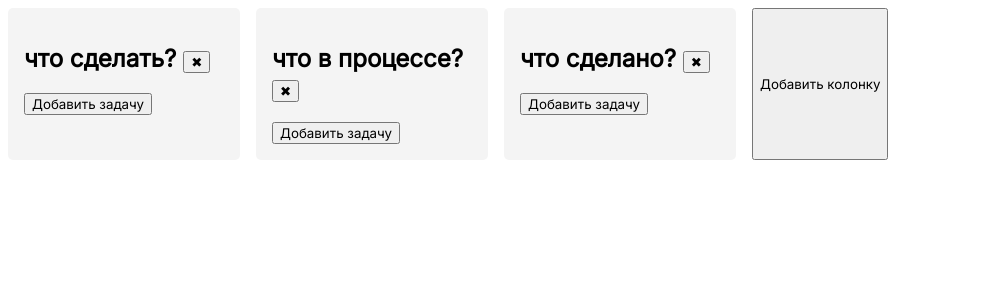
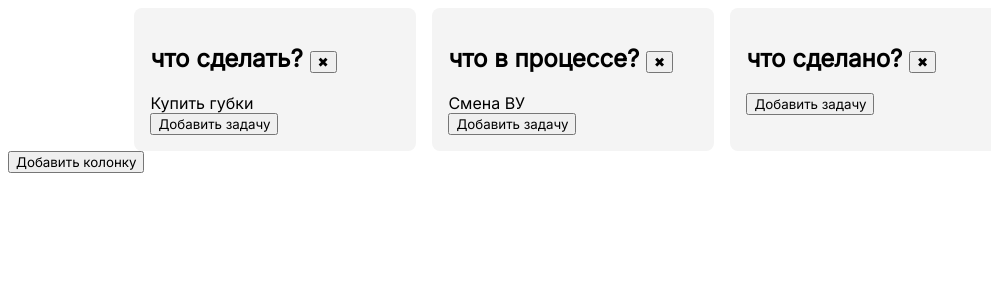
Before and after one commit to AngelikaPrik/mini-trello, a Vue app: page / in a window 1280 px wide. Shown: the top 300 px of the page, without its empty margins (0-991 px from the left). Built offline with nearby package versions, Linux system fonts and the light colour scheme.

Commit message:
Добавлено передвигание колонок и задач

```diff
--- a/package.json
+++ b/package.json
@@ -13,12 +13,13 @@
     "build-only": "vite build",
     "type-check": "vue-tsc --build",
     "lint": "eslint . --fix",
-    "format": "prettier --write src/"
+    "format": "eslint . --ext .vue,.ts --fix"
   },
   "dependencies": {
     "pinia": "^3.0.3",
     "vue": "^3.5.18",
-    "vue-router": "^4.5.1"
+    "vue-router": "^4.5.1",
+    "vuedraggable": "^4.1.0"
   },
   "devDependencies": {
     "@tsconfig/node22": "^22.0.2",
@@ -29,6 +30,7 @@
     "@vue/eslint-config-typescript": "^14.6.0",
     "@vue/tsconfig": "^0.7.0",
     "eslint": "^9.31.0",
+    "eslint-plugin-prettier": "^5.5.3",
     "eslint-plugin-vue": "~10.3.0",
     "jiti": "^2.4.2",
     "npm-run-all2": "^8.0.4",
--- a/src/globals.css
+++ b/src/globals.css
@@ -2,6 +2,9 @@ body {
   font-family: 'Inter', sans-serif;
 }
 
-button, input, select, textarea {
+button,
+input,
+select,
+textarea {
   font-family: inherit;
 }
--- a/src/pages/BoardPage.vue
+++ b/src/pages/BoardPage.vue
@@ -1,48 +1,69 @@
 <template>
-	<section class='board'>
-		<div v-for='col in board.columns' :key='col.id' class='column'>
+  <draggable
+    v-model="board.columns"
+    :group="'columns'"
+    :handle="'.column-handle'"
+    item-key="id"
+    :animation="500"
+    class="board"
+  >
+    <template #item="{ element: col }">
+      <div class="column">
         <h2>
           {{ col.title }}
           <button @click="onRemoveColumn(col.id)">✖</button>
         </h2>
 
-			<ul>
-				<li v-for='task in col.tasks' :key='task.id'>{{ task.title }}</li>
-			</ul>
-			<button v-on:click='onAddTask(col.id)'>Добавить задачу</button>
+        <draggable v-model="col.tasks" item-key="id" :group="'tasks'" :animation="200" class="list">
+          <template #item="{ element: task }">
+            <li>{{ task.title }}</li>
+          </template>
+        </draggable>
+        <button @click="onAddTask(col.id)">Добавить задачу</button>
       </div>
-		<button v-on:click='onAddColumn'>Добавить колонку</button>
-	</section>
+    </template>
+  </draggable>
+  <button @click="onAddColumn">Добавить колонку</button>
 </template>
 
 <script setup lang="ts">
-	import { useBoardStore } from '@/stores/board';
-	const board = useBoardStore();
+import draggable from 'vuedraggable'
+import { useBoardStore } from '@/stores/board'
+const board = useBoardStore()
 
 const onAddColumn = () => {
-		board.addColumn(prompt('Название колонки?') || 'Без названия');
+  board.addColumn(prompt('Название колонки?') || 'Без названия')
 }
 
 const onAddTask = (columnId: string) => {
-		board.addTask(columnId, prompt('Название задачи?') || 'Без названия');
+  board.addTask(columnId, prompt('Название задачи?') || 'Без названия')
 }
 
 const onRemoveColumn = (id: string) => {
-		if(confirm('Удалить колонку?')) {
-			board.removeColumn(id);
+  if (confirm('Удалить колонку?')) {
+    board.removeColumn(id)
   }
 }
 </script>
+
 <style scoped>
 .board {
+  width: 80%;
+  margin: 0 auto;
   display: flex;
+  flex-wrap: wrap;
   gap: 1rem;
 }
 
 .column {
   background: #f4f4f4;
   padding: 1rem;
-		width: 200px;
-		border-radius: 5px;
+  width: 250px;
+  border-radius: 0.5rem;
+  cursor: grab;
+}
+
+.list {
+  list-style: none;
 }
 </style>
--- a/src/router/index.ts
+++ b/src/router/index.ts
@@ -1,9 +1,7 @@
 import BoardPage from '@/pages/BoardPage.vue'
 import { createRouter, createWebHistory } from 'vue-router'
 
-const routes = [
-  { path: '/', component: BoardPage }
-]
+const routes = [{ path: '/', component: BoardPage }]
 const router = createRouter({
   history: createWebHistory(import.meta.env.BASE_URL),
   routes,
--- a/src/stores/board.ts
+++ b/src/stores/board.ts
@@ -7,12 +7,22 @@ export const useBoardStore = defineStore('board', () => {
     {
       id: 'ca5fdb63-c100-4a59-9e94-78c37ed5c67b',
       title: 'что сделать?',
-      tasks: [],
+      tasks: [
+        {
+          id: '54ca3ac3-9a4e-47f2-99d5-e6fc124146dd',
+          title: 'Купить губки',
+        },
+      ],
     },
     {
       id: '48b490b3-af82-4f9f-a083-9d06b0313918',
       title: 'что в процессе?',
-      tasks: [],
+      tasks: [
+        {
+          id: '28b97bb5-4312-4453-86ae-2dc54310f75f',
+          title: 'Смена ВУ',
+        },
+      ],
     },
     {
       id: 'e083be12-9351-43fb-b694-a52b93e0a49b',
@@ -30,14 +40,14 @@ export const useBoardStore = defineStore('board', () => {
   }
 
   const addTask = (columnId: string, taskTitle: string) => {
-    const currentColumn = columns.value.find(item => item.id === columnId);
+    const currentColumn = columns.value.find((item) => item.id === columnId)
     if (currentColumn) {
-      currentColumn.tasks.push({ id: crypto.randomUUID(), title: taskTitle });
+      currentColumn.tasks.push({ id: crypto.randomUUID(), title: taskTitle })
     }
   }
 
   const removeColumn = (columnId: string) => {
-    columns.value = columns.value.filter(col => col.id !== columnId);
+    columns.value = columns.value.filter((col) => col.id !== columnId)
   }
 
   return { columns, addColumn, addTask, removeColumn }
--- a/vite.config.ts
+++ b/vite.config.ts
@@ -6,13 +6,10 @@ import vueJsx from '@vitejs/plugin-vue-jsx'
 
 // https://vite.dev/config/
 export default defineConfig({
-  plugins: [
-    vue(),
-    vueJsx(),
-  ],
+  plugins: [vue(), vueJsx()],
   resolve: {
     alias: {
-      '@': fileURLToPath(new URL('./src', import.meta.url))
+      '@': fileURLToPath(new URL('./src', import.meta.url)),
     },
   },
 })
```
Also changed, not shown: eslint.config.ts (+11 -2 lines), 1 other file (tests, documents, lock files or other folders). Lines whose indentation alone changed are shown as unchanged.
